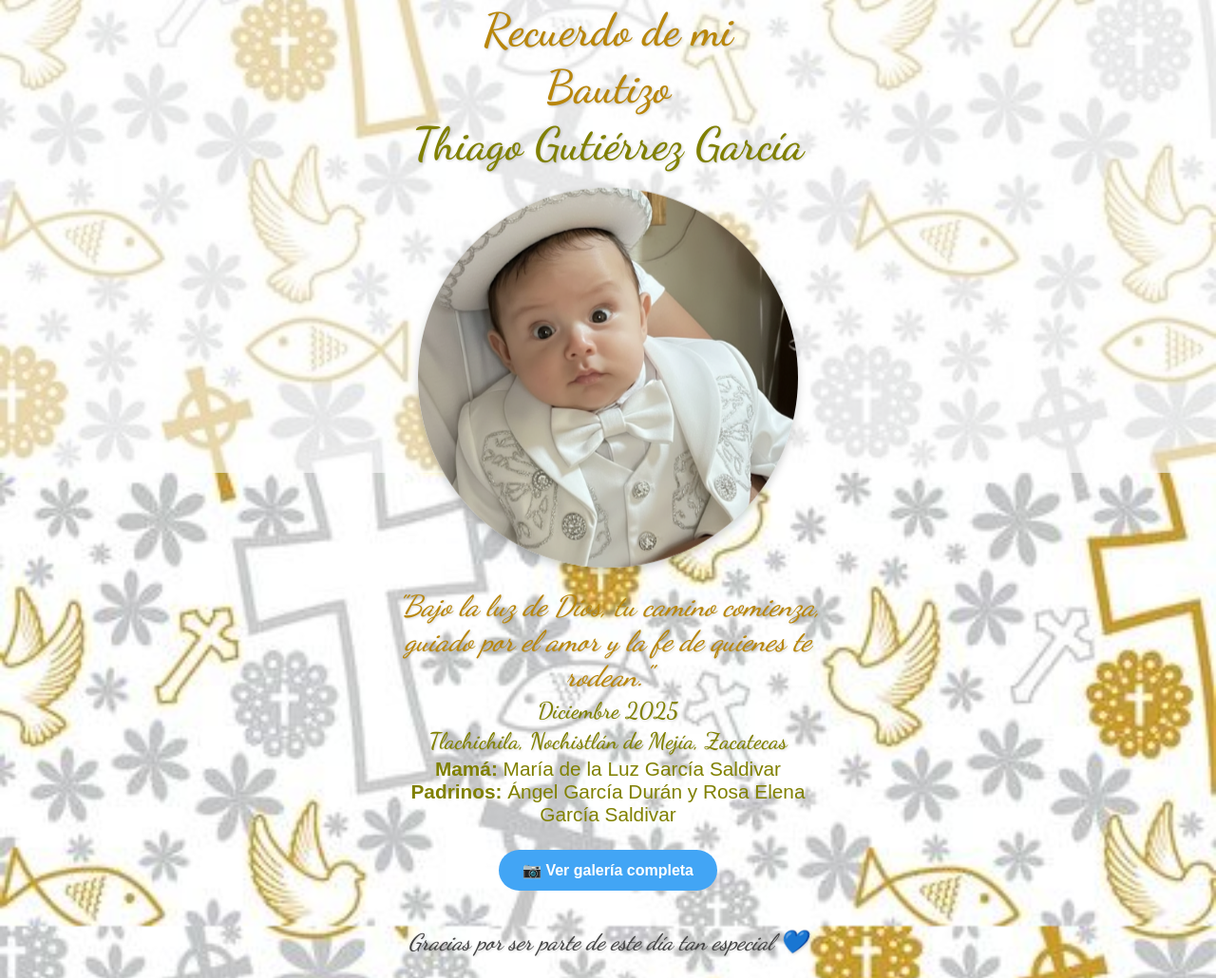
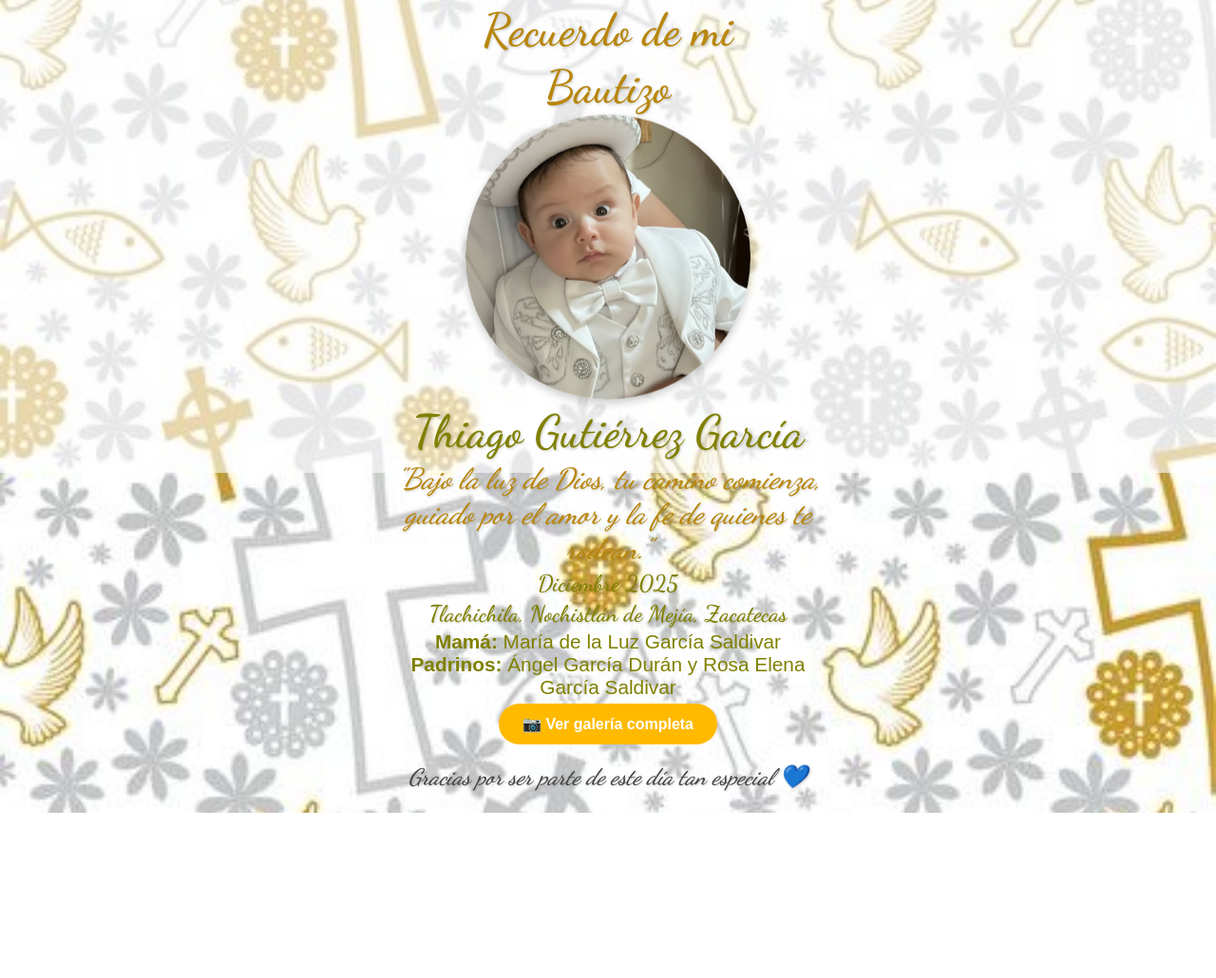
Before and after one commit to angelogarciad-lab/Thiago, a plain HTML site: page index.html in a window 1280 px wide. Shown: the part 302-1332 px from the top of the page at 95% size. After the commit the page ends 1158 px from the top, so only its background shows below. Drawn offline with Linux system fonts and the light colour scheme.

Commit message:
Update index.html

```diff
--- a/index.html
+++ b/index.html
@@ -66,9 +66,9 @@ color: #b8860b;
   .photo-frame {
     background: white;
     border-radius: 50%;
-    width: 400px;
-    height: 400px;
-    margin: 20px auto;
+    width: 300px;
+    height: 300px;
+    margin: 3px auto;
     overflow: hidden;
     box-shadow: 0 4px 10px rgba(0,0,0,0.2);
     animation: float 6s ease-in-out infinite;
@@ -80,26 +80,26 @@ color: #b8860b;
   }
   .cross {
     width: 60px;
-    margin-top: 10px;
+    margin-top: 3px;
     animation: shine 3s infinite alternate;
   }
   .gallery {
-    margin-top: 30px;
+    margin-top: 3px;
   }
   .photo-placeholder {
     display: inline-block;
     width: 100px;
     height: 100px;
-    margin: 8px;
+    margin: 3px;
     border-radius: 15px;
     background: #f0f0f0;
     border: 2px dashed #bbb;
   }
   .button {
     display: inline-block;
-    margin-top: 25px;
+    margin-top: 5px;
     padding: 12px 25px;
-    background: #42a5f5;
+    background: #ffba00;
     color: white;
     text-decoration: none;
     font-weight: bold;
@@ -110,7 +110,7 @@ color: #b8860b;
     background: #1e88e5;
   }
   .thanks {
-    margin-top: 40px;
+    margin-top: 20px;
     font-style: italic;
     color: #444;
   }
@@ -147,10 +147,11 @@ color: #b8860b;
     <img src="h2.png" alt="Foto principal de Thiago">
     <h1>Recuerdo de mi</h1>
     <h1>Bautizo</h1>
-    <h2>Thiago Gutiérrez García</h2>
+
 <div class="photo-frame">
       <img src="WhatsApp-Image-2025-10-22-at-7.16.35-PM1.jpeg" alt="Foto principal de Thiago">
     </div>
+<h2>Thiago Gutiérrez García</h2>
 <p2><em>"Bajo la luz de Dios, tu camino comienza, guiado por el amor y la fe de quienes te rodean."</em></p2>
     <p><strong>Diciembre 2025</strong></p>
     <p>Tlachichila, Nochistlán de Mejía, Zacatecas</p>
```
